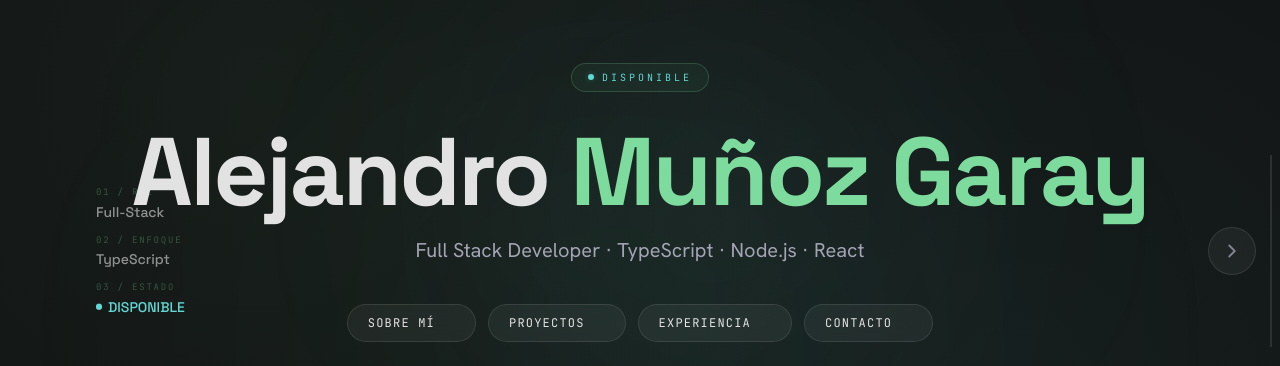
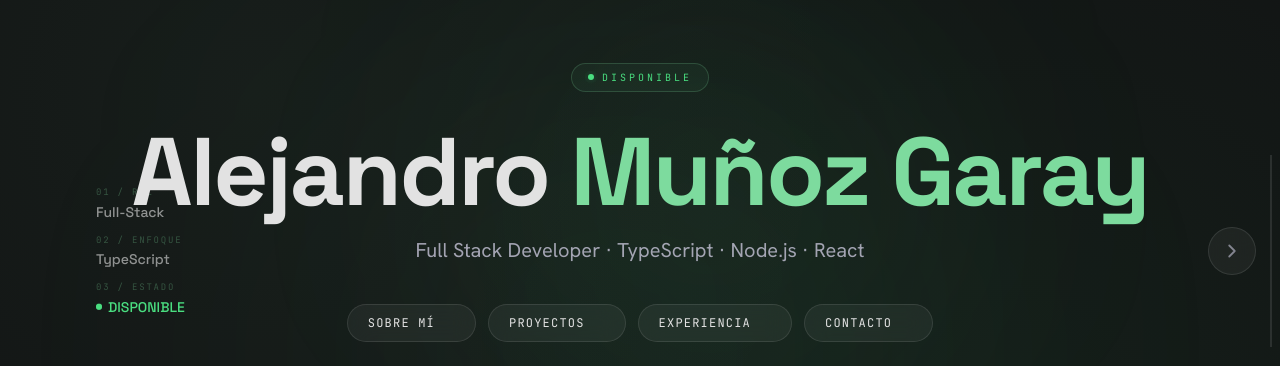
Before and after one commit to bentlyy/Portafolio-Web-, a Next.js app: page / in a window 1280 px wide. Shown: the part 149-515 px from the top of the page. Built offline with nearby package versions, Linux system fonts and the light colour scheme.

Commit message:
fix: change secondary color from teal to neon green

```diff
--- a/src/app/globals.css
+++ b/src/app/globals.css
@@ -21,10 +21,10 @@
   --color-primary-container: #2f9d5c;
   --color-on-primary-container: #00210e;
   --color-inverse-primary: #1f7a3e;
-  --color-secondary: #62d8d5;
-  --color-on-secondary: #003736;
-  --color-secondary-container: #11a19e;
-  --color-on-secondary-container: #00302f;
+  --color-secondary: #4ade80;
+  --color-on-secondary: #003918;
+  --color-secondary-container: #1fa855;
+  --color-on-secondary-container: #00210c;
   --color-tertiary: #c5c5d4;
   --color-on-tertiary: #2e303b;
   --color-tertiary-container: #8f909d;
@@ -37,10 +37,10 @@
   --color-primary-fixed-dim: #7ddb9e;
   --color-on-primary-fixed: #00210e;
   --color-on-primary-fixed-variant: #1f7a3e;
-  --color-secondary-fixed: #81f5f1;
-  --color-secondary-fixed-dim: #62d8d5;
-  --color-on-secondary-fixed: #00201f;
-  --color-on-secondary-fixed-variant: #00504e;
+  --color-secondary-fixed: #a8f5c0;
+  --color-secondary-fixed-dim: #4ade80;
+  --color-on-secondary-fixed: #00210c;
+  --color-on-secondary-fixed-variant: #007a30;
   --color-tertiary-fixed: #e1e1f0;
   --color-tertiary-fixed-dim: #c5c5d4;
   --color-on-tertiary-fixed: #191b26;
@@ -137,7 +137,7 @@ body {
 .nebula-bg {
   background-image:
     radial-gradient(circle at 20% 30%, rgba(125, 219, 158, 0.05) 0%, transparent 50%),
-    radial-gradient(circle at 80% 70%, rgba(98, 216, 213, 0.05) 0%, transparent 50%);
+    radial-gradient(circle at 80% 70%, rgba(74, 222, 128, 0.05) 0%, transparent 50%);
 }
 
 .glass-panel {
@@ -187,7 +187,7 @@ body {
   height: 100%;
   background:
     radial-gradient(circle at 20% 30%, rgba(47, 157, 92, 0.08) 0%, transparent 40%),
-    radial-gradient(circle at 80% 70%, rgba(98, 216, 213, 0.08) 0%, transparent 40%);
+    radial-gradient(circle at 80% 70%, rgba(74, 222, 128, 0.08) 0%, transparent 40%);
   z-index: -1;
   pointer-events: none;
 }
```
